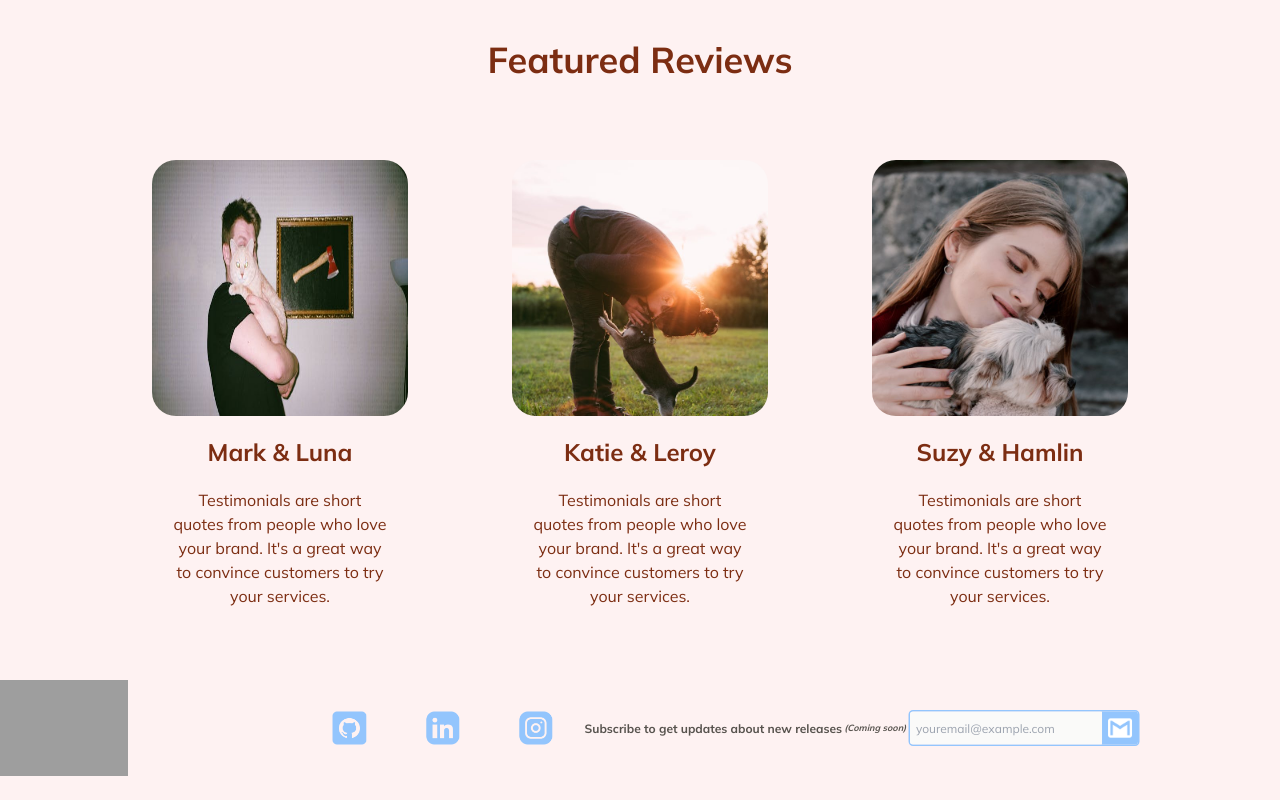
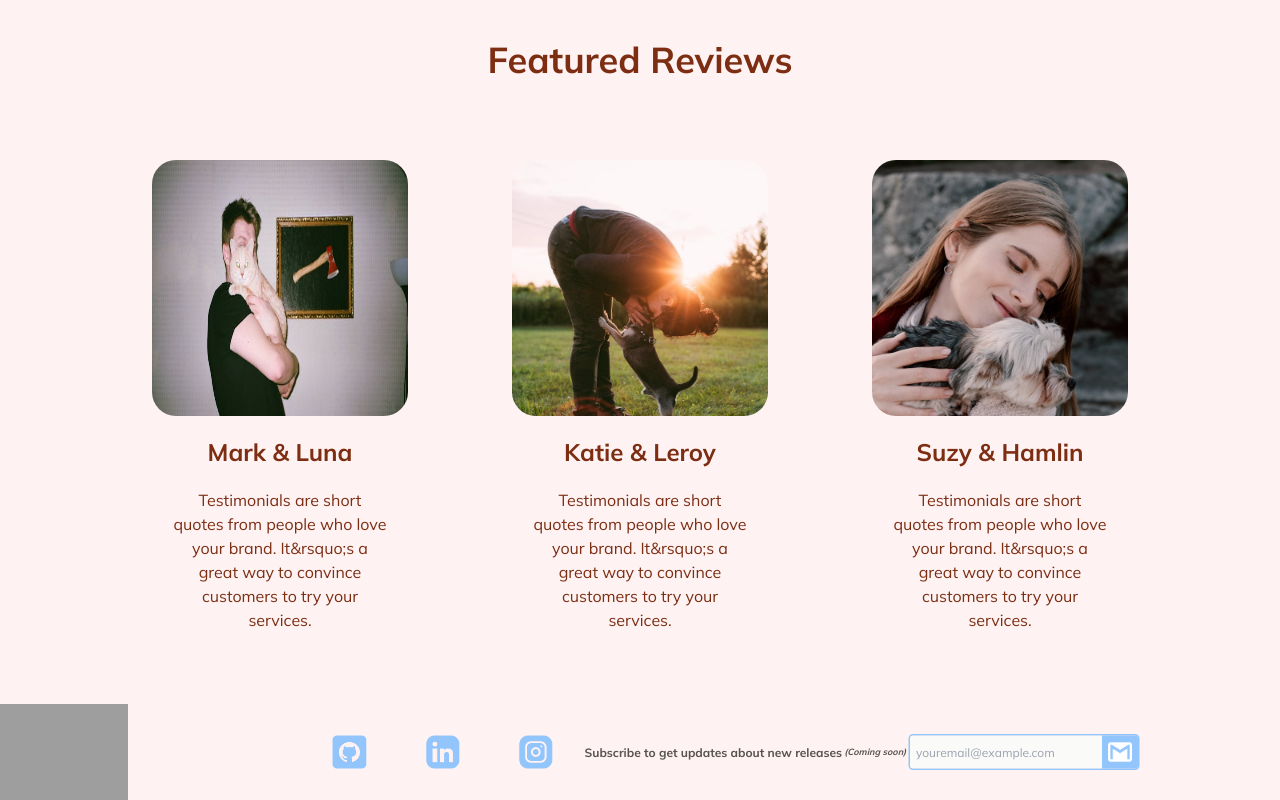
Before and after one commit to kalyntn97/happy-tails-website, a Next.js app: page / in a window 1280 px wide. Shown: the part 1784-2584 px from the top of the page. Before the commit the page ends 2560 px from the top, so only its background shows below. Built offline with nearby package versions, Linux system fonts and the light colour scheme; grey boxes are pictures that could not be loaded; a web font is replaced by a local one.

Commit message:
fix unescaped single quote

```diff
--- a/src/app/about/page.tsx
+++ b/src/app/about/page.tsx
@@ -8,7 +8,7 @@ export default function Page() {
           <Image src={'/images/levi.png'} width={500} height={500} className="w-full lg:w-1/2 xl:w-1/3 h-auto mb-10 lg:mr-10 object-contain" alt="an image of a cat" />
           <div className="flex flex-col w-full lg:w-1/2">
             <h3 className="text-2xl sm:text-3xl mb-5 text-center lg:text-left">Our Story</h3>
-            <p>Hi there! I'm Tran, I designed and developed Happy Tails. Our story begins with a deeply personal experience. When my 2-months-old kitten Levi was diagnosed with Feline Infectious Peritonitis (FIP), my world turned upside down. FIP is a severe and often fatal disease, the diagnosis meant Levi needed constant care and monitoring.<br/><br/>Every day, I meticulously tracked Levi's weight and temperature, looking for any signs of improvement or decline. It was a labor of love, but also a source of immense stress. I quickly realized there was no single tool to help manage his complex medical needs efficiently.<br/><br/>My home was also filled with other pets, each with their own unique personalities and health requirements. Adding to the challenge, we moved frequently, making it difficult to keep all of my pets' vet records and medical histories organized and accessible. I found myself buried in a sea of paperwork and reminders, struggling to ensure every pet received the care they deserved.<br/><br/></p>
+            <p>Hi there! I'm Tran, I designed and developed Happy Tails. Our story begins with a deeply personal experience. When my 2-months-old kitten Levi was diagnosed with Feline Infectious Peritonitis (FIP), my world turned upside down. FIP is a severe and often fatal disease, the diagnosis meant Levi needed constant care and monitoring.<br/><br/>Every day, I meticulously tracked Levi&rsquo;s weight and temperature, looking for any signs of improvement or decline. It was a labor of love, but also a source of immense stress. I quickly realized there was no single tool to help manage his complex medical needs efficiently.<br/><br/>My home was also filled with other pets, each with their own unique personalities and health requirements. Adding to the challenge, we moved frequently, making it difficult to keep all of my pets' vet records and medical histories organized and accessible. I found myself buried in a sea of paperwork and reminders, struggling to ensure every pet received the care they deserved.<br/><br/></p>
           </div>
         </div>
         <div className="flex flex-col lg:flex-row w-full xl:w-2/3 lg:justify-around items-center mt-10 bg-white dark:bg-yellow-900 rounded-lg p-5 sm:p-20 mb-10 z-10">
--- a/src/app/contact/page.tsx
+++ b/src/app/contact/page.tsx
@@ -57,7 +57,7 @@ export default function Page() {
       <Image src={'/images/img-1.png'} width={700} height={700} alt='a drawing pet stuff' className="hidden xl-block absolute right-0 bottom-5"/>
       <form onSubmit={handleSubmit} ref={form} className="relative flex flex-col w-full my-10 lg:w-1/3 sm:mt-10">
 
-        <h4 className="text-2xl sm:text-4xl font-bold mb-2 text-blue-600 dark:text-green-600">We'd love to hear from you</h4>
+        <h4 className="text-2xl sm:text-4xl font-bold mb-2 text-blue-600 dark:text-green-600">We&rsquo;d love to hear from you</h4>
         <h3 className="text-base sm:text-xl font-bold text-stone-500">Got any questions, feedback, or review? Send us a message!</h3>
 
         <label htmlFor='name' className="mt-4 text-stone-600 dark:text-stone-200">Name</label>
--- a/src/components/Testimonials.tsx
+++ b/src/components/Testimonials.tsx
@@ -1,7 +1,7 @@
 import Image from 'next/image'
 import React from 'react'
 
-const placeholderContent = `Testimonials are short quotes from people who love your brand. It's a great way to convince customers to try your services.`
+const placeholderContent = `Testimonials are short quotes from people who love your brand. It&rsquo;s a great way to convince customers to try your services.`
 const placeholderReviews = [
   { name: 'Mark & Luna', content: placeholderContent, photo: '/images/stock-1.jpg'},
   { name: 'Katie & Leroy', content: placeholderContent, photo: '/images/stock-2.jpg'},
```
